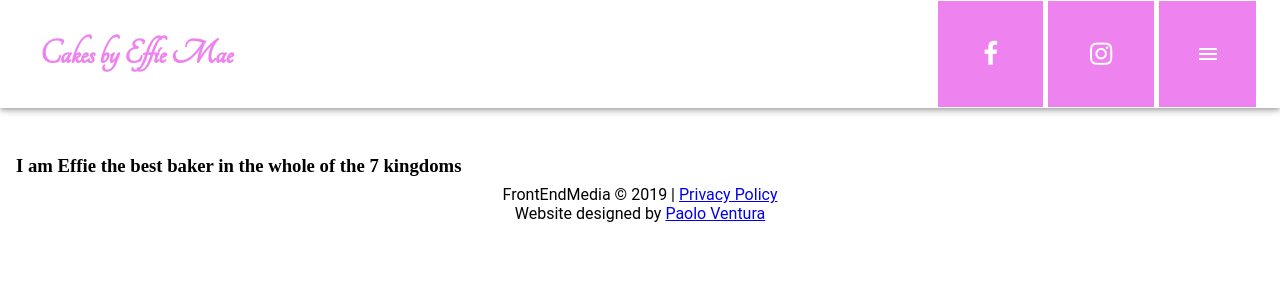
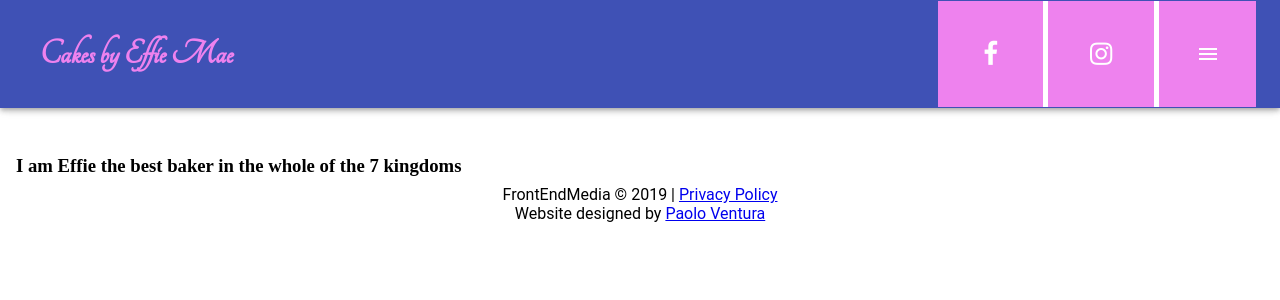
Before and after one commit to paolov1928/handmade-cakes, a React (Create React App) app: page /about in a window 1280 px wide. Shown: the top 300 px of the page. Built offline with nearby package versions, Linux system fonts and the light colour scheme.

Commit message:
cleaning up warnings including mandatory keys

```diff
--- a/src/components/Home.js
+++ b/src/components/Home.js
@@ -54,8 +54,8 @@ const Home = () => {
       </div>
       <div className="introTextContainer">
         <TextNextToImage>
-          {allText.home.typography.map(text => (
-            <Typography variant="body1" className="introText">
+          {allText.home.typography.map((text, i) => (
+            <Typography variant="body1" className="introText" key={i}>
               <b>{text}</b>
             </Typography>
           ))}
--- a/src/components/Navbar.js
+++ b/src/components/Navbar.js
@@ -43,7 +43,7 @@ function MenuAppBar() {
 
   return (
     <div className={classes.root}>
-      <AppBar color="red" position="static">
+      <AppBar position="static">
         <Toolbar>
           <div className="NavBarTitle">
             <p>
```
